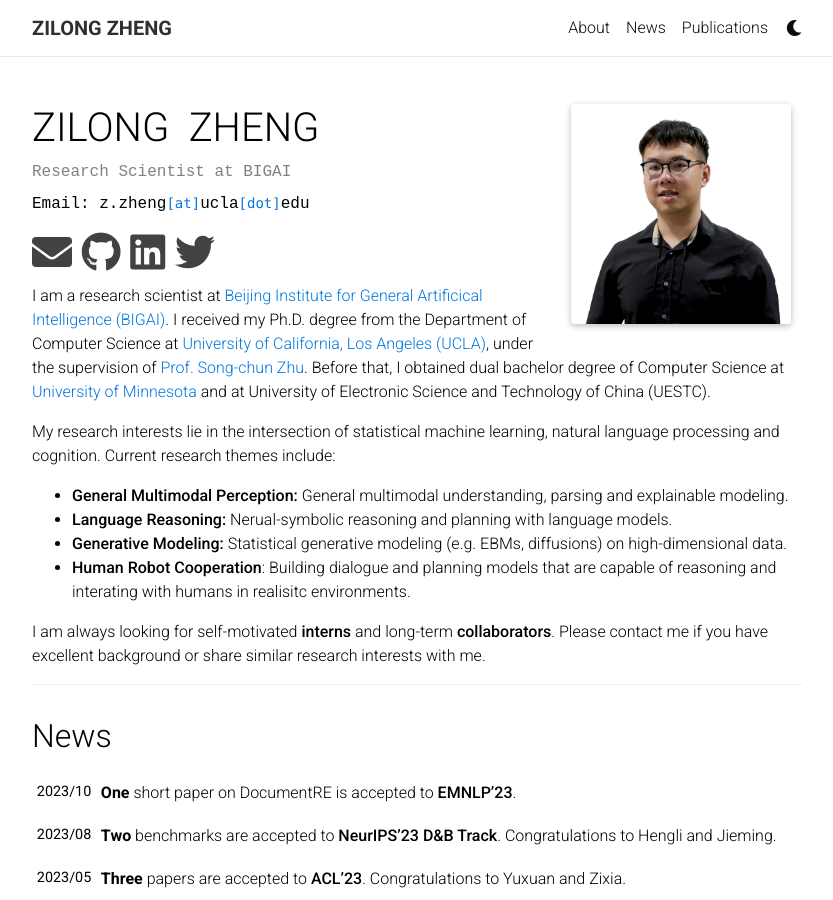
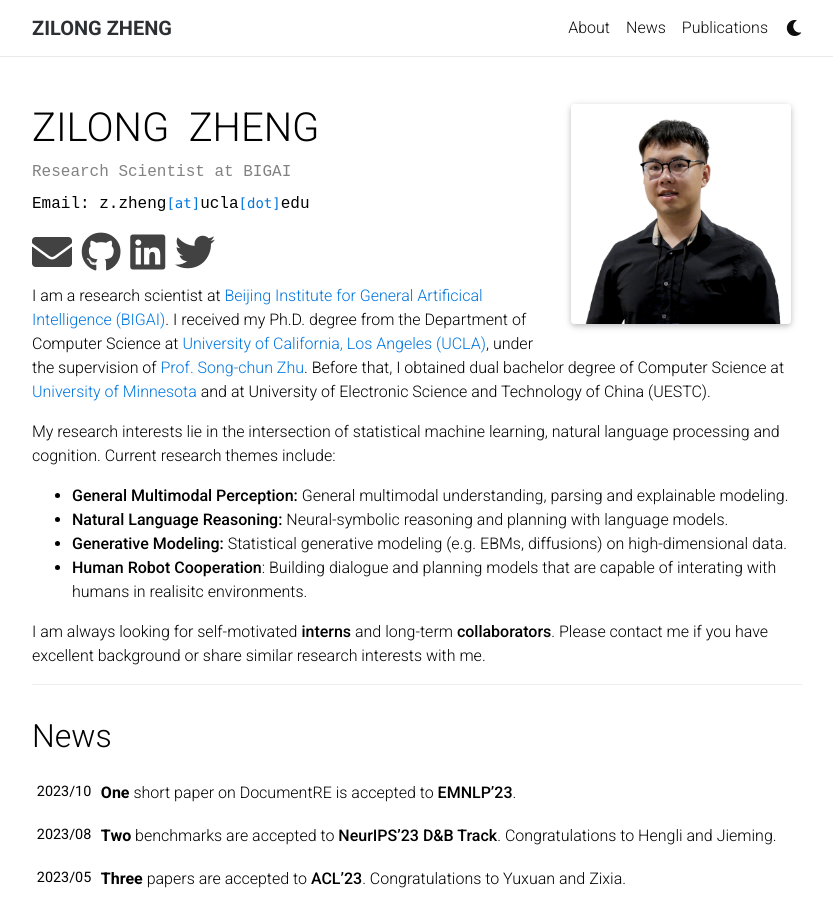
Before and after one commit to zilongzheng/zilongzheng.github.io, a Jekyll site: the page built from index.md, in a window 1280 px wide and 900 px high. Shown: the whole window, without its empty margins (223-1056 px from the left). Built offline with Jekyll 4.4.1, drawn with Linux system fonts in a browser that asks for light colours; nearby versions of some CDN libraries; comment, search, counter and statistics services are not loaded; a style sheet for code colours, icons or effects is not loaded.

Commit message:
update 10.08

```diff
--- a/index.md
+++ b/index.md
@@ -21,9 +21,9 @@ Before that, I obtained dual bachelor degree of Computer Science at [University
 
 My research interests lie in the intersection of statistical machine learning, natural language processing and cognition. Current research themes include:
 - **General Multimodal Perception:** General multimodal understanding, parsing and explainable modeling.
-- **Language Reasoning:** Nerual-symbolic reasoning and planning with language models.
+- **Natural Language Reasoning:** Neural-symbolic reasoning and planning with language models.
 - **Generative Modeling:** Statistical generative modeling (e.g. EBMs, diffusions) on high-dimensional data.
-- **Human Robot Cooperation**: Building dialogue and planning models that are capable of reasoning and interating with humans in realisitc environments.
+- **Human Robot Cooperation**: Building dialogue and planning models that are capable of interating with humans in realisitc environments.
 
 I am always looking for self-motivated **interns** and long-term **collaborators**. Please contact me if you have excellent background or share similar research interests with me.
 
```
